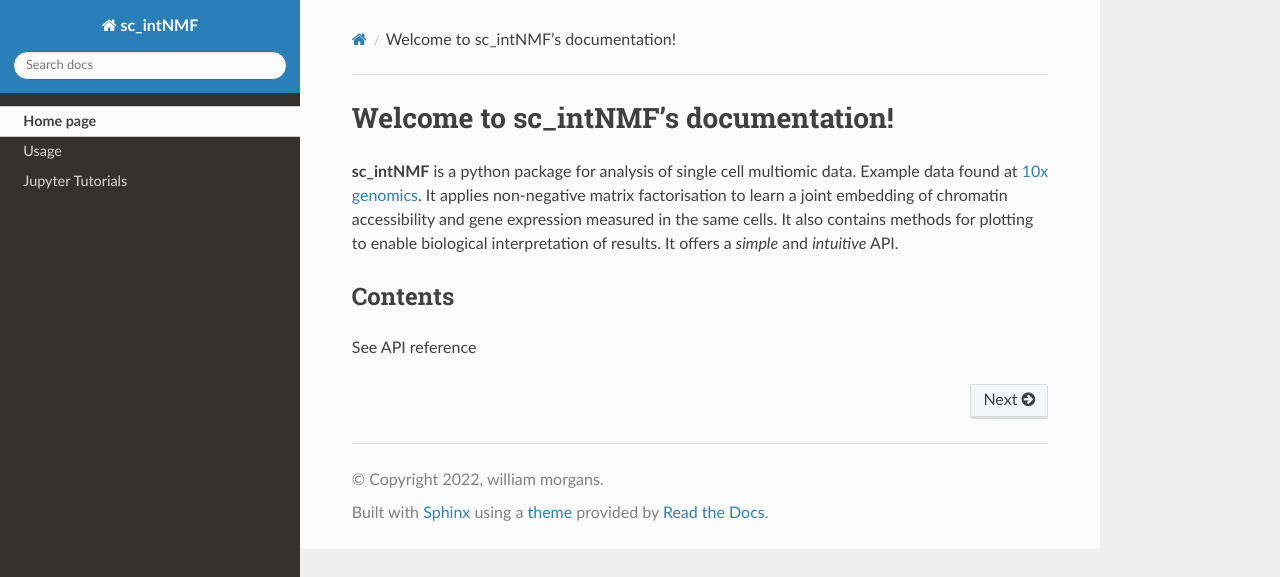
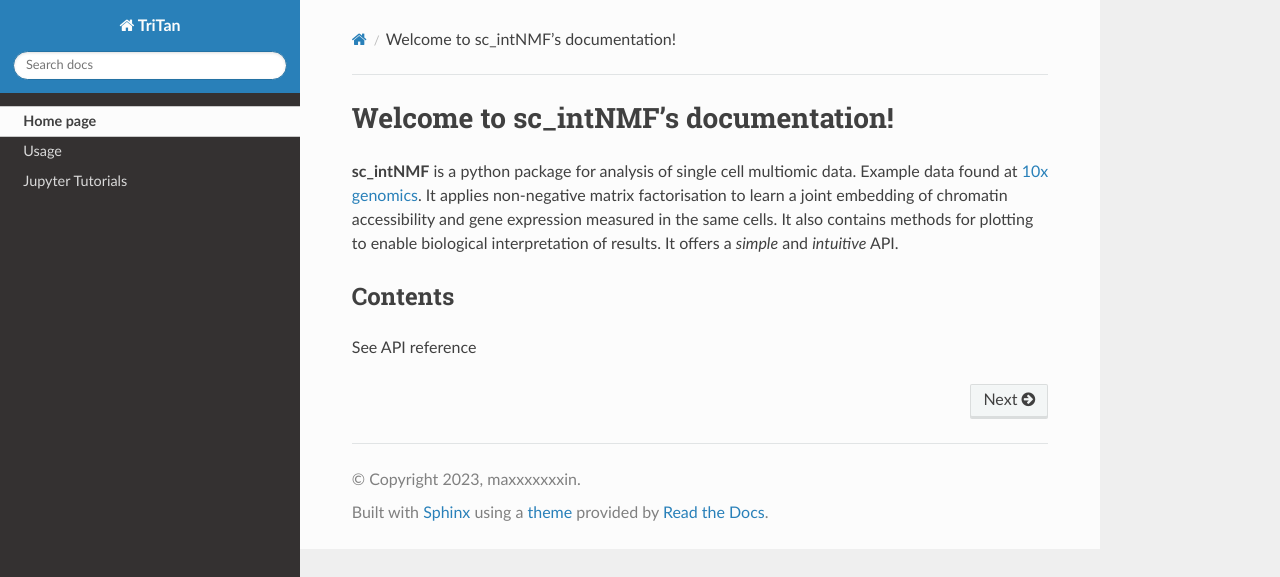
Before and after one commit to maxxxxxxxin/rtd-tutorial, a Sphinx documentation site: the page built from docs/source/index.rst, in a window 1280 px wide. Shown: the top 577 px of the page. Built offline with Sphinx 7.4.7 and the Read the Docs theme 2.0.0, drawn with Linux system fonts in a browser that asks for light colours; pages that are not in the unit, such as notebooks, are missing from menus.

Commit message:
Update conf.py

```diff
--- a/docs/source/conf.py
+++ b/docs/source/conf.py
@@ -17,9 +17,9 @@ sys.path.insert(0, os.path.abspath('..'))
 print(sys.path)
 # -- Project information -----------------------------------------------------
 
-project = 'sc_intNMF'
-copyright = '2022, william morgans'
-author = 'william morgans'
+project = 'TriTan'
+copyright = '2023, maxxxxxxxin'
+author = 'maxxxxxxxin'
 
 # The full version, including alpha/beta/rc tags
 release = '0.1'
```
